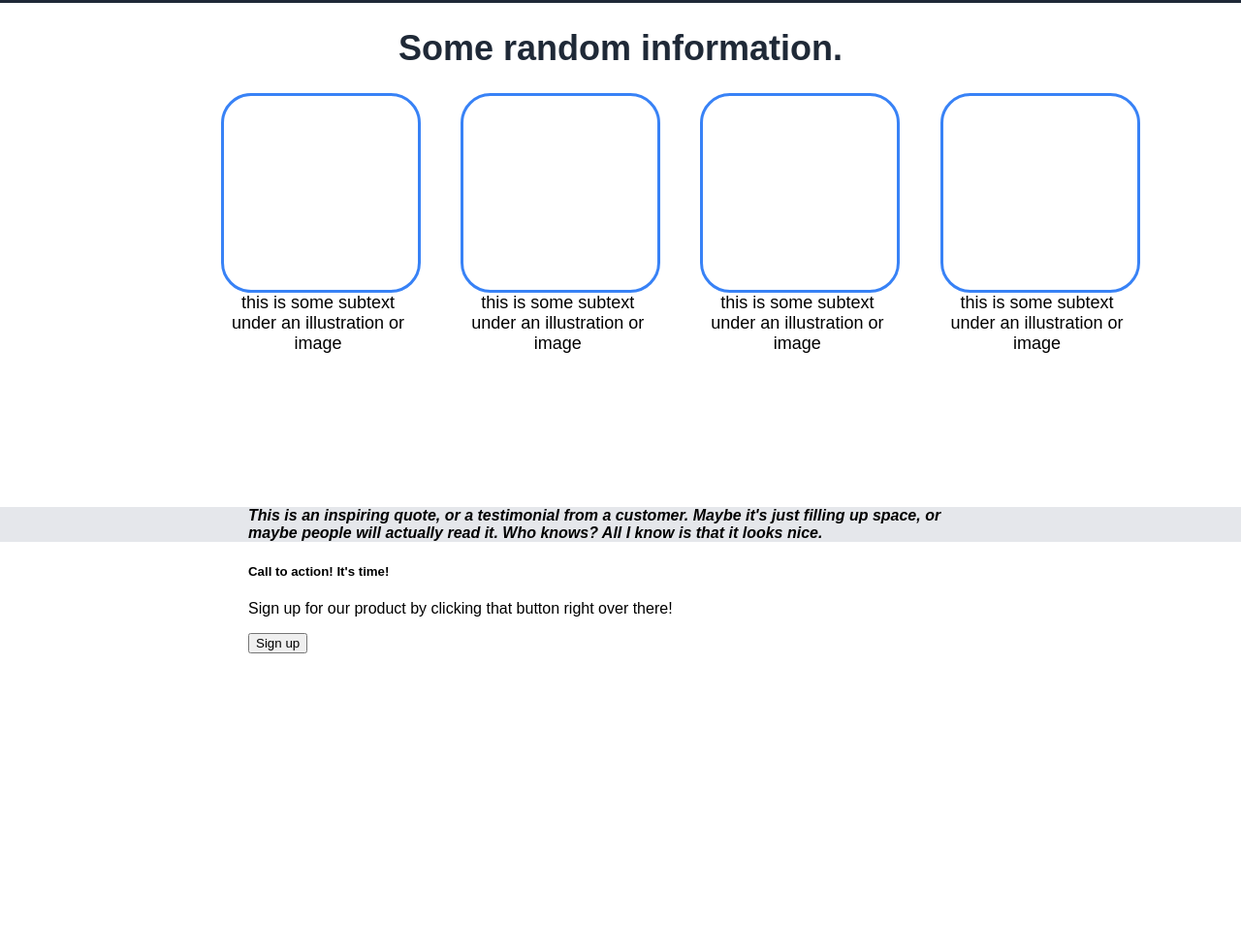
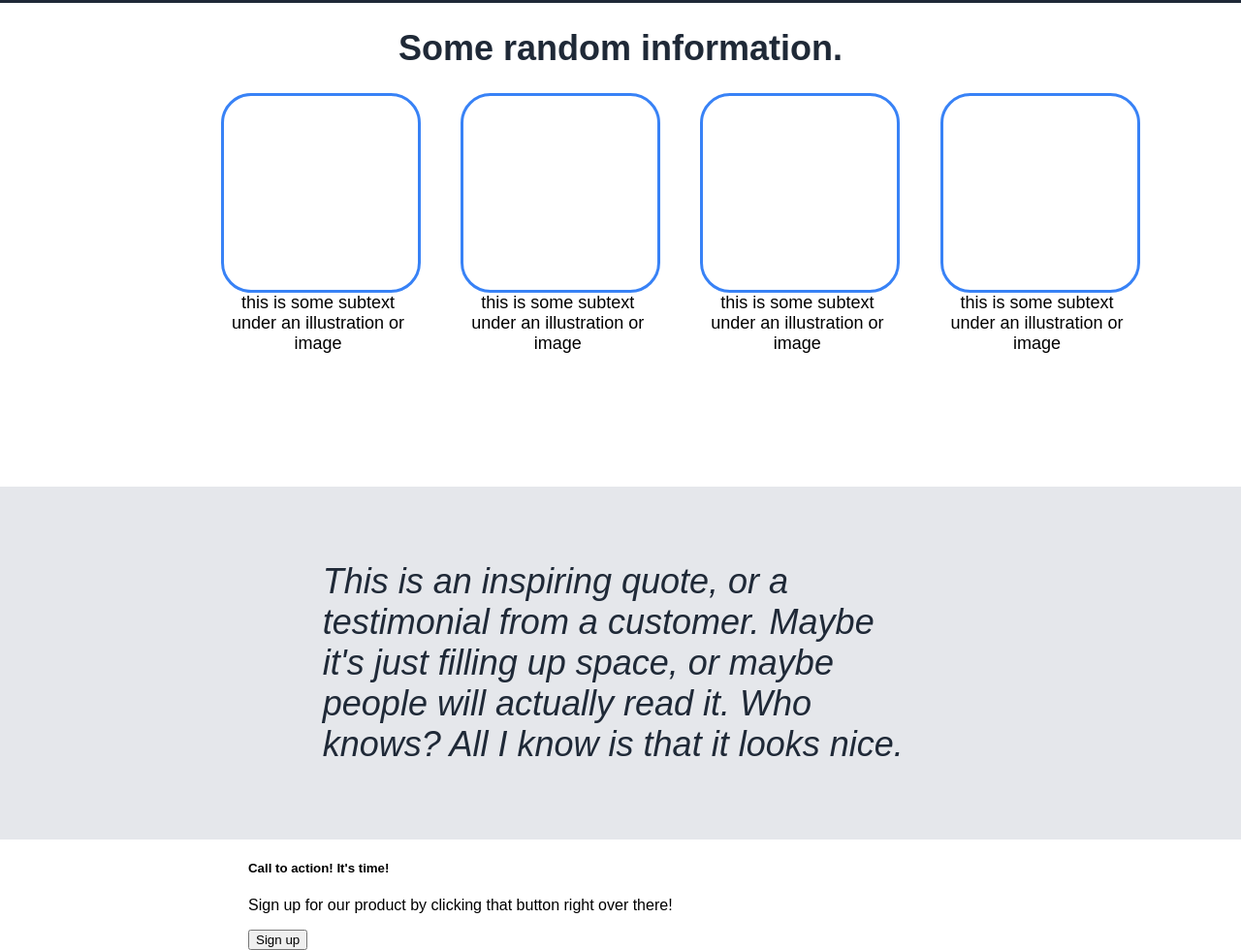
Before and after one commit to pszrk/sample_website, a plain HTML site: page index.html in a window 1280 px wide. Shown: the part 395-1375 px from the top of the page at 97% size. Before the commit the page ends 1069 px from the top, so only its background shows below. Drawn offline with Linux system fonts and the light colour scheme.

Commit message:
add quote section

```diff
--- a/index.html
+++ b/index.html
@@ -56,10 +56,10 @@
         </div>
     </div>
     <div class="four">
-        <h4><em>This is an inspiring quote, or a testimonial from a customer. Maybe it's
+        <div class="quote">This is an inspiring quote, or a testimonial from a customer. Maybe it's
             just filling up space, or maybe people will actually read it. Who knows?
             All I know is that it looks nice.
-        </em></h4>
+        </div>
     </div>
     <div class="five">
         <div class= "fivesub">
--- a/styles.css
+++ b/styles.css
@@ -100,6 +100,17 @@ body {
     padding-left: 20%;
     padding-right: 20%;
     background: #E5E7EB;
+    display: flex;
+}
+
+.quote {
+    font-size: 36px;
+    font-style: italic;
+    color: #1F2937;
+    padding-left: 10%;
+    padding-right: 10%;
+    padding-top: 10%;
+    padding-bottom: 10%;
 }
 
 .five {
```
